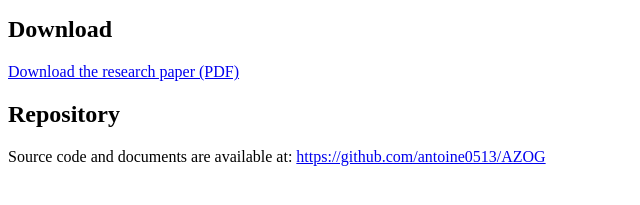
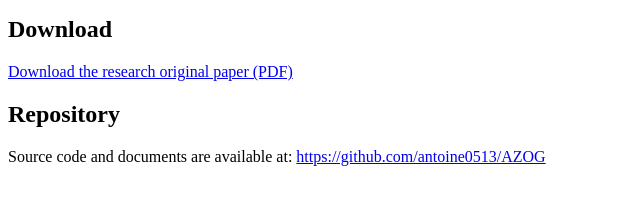
Before and after one commit to antoine0513/AZOG, a plain HTML site: page index.html in a window 1280 px wide. Shown: the part 463-668 px from the top of the page, 0-640 px from the left. Drawn offline with Linux system fonts and the light colour scheme.

Commit message:
Update index.html

```diff
--- a/index.html
+++ b/index.html
@@ -93,7 +93,7 @@
 
     <p>
       <a href="FastAlgorithmZ1-1.1.pdf">
-        Download the research paper (PDF)
+        Download the research original paper (PDF)
       </a>
     </p>
 
```
